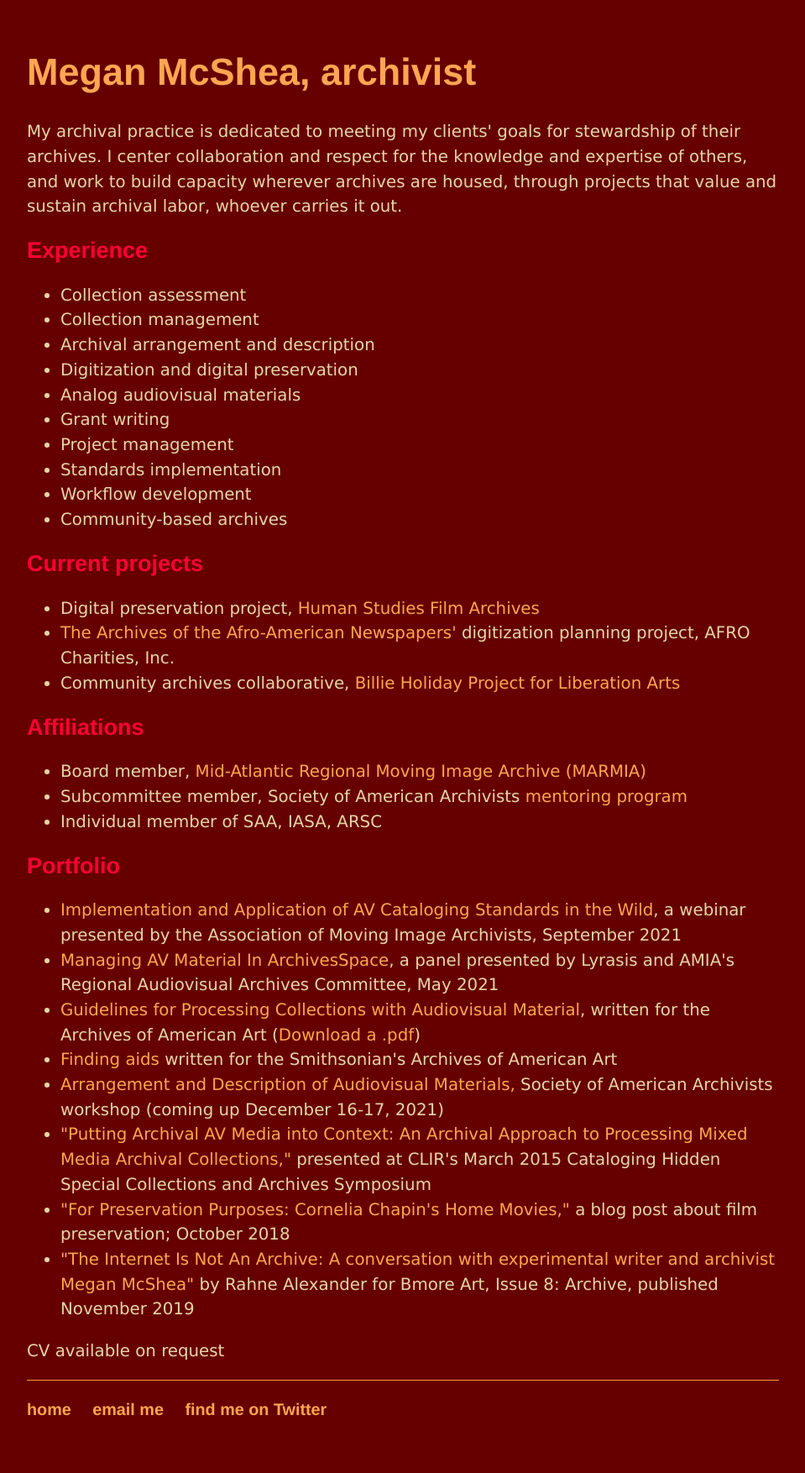
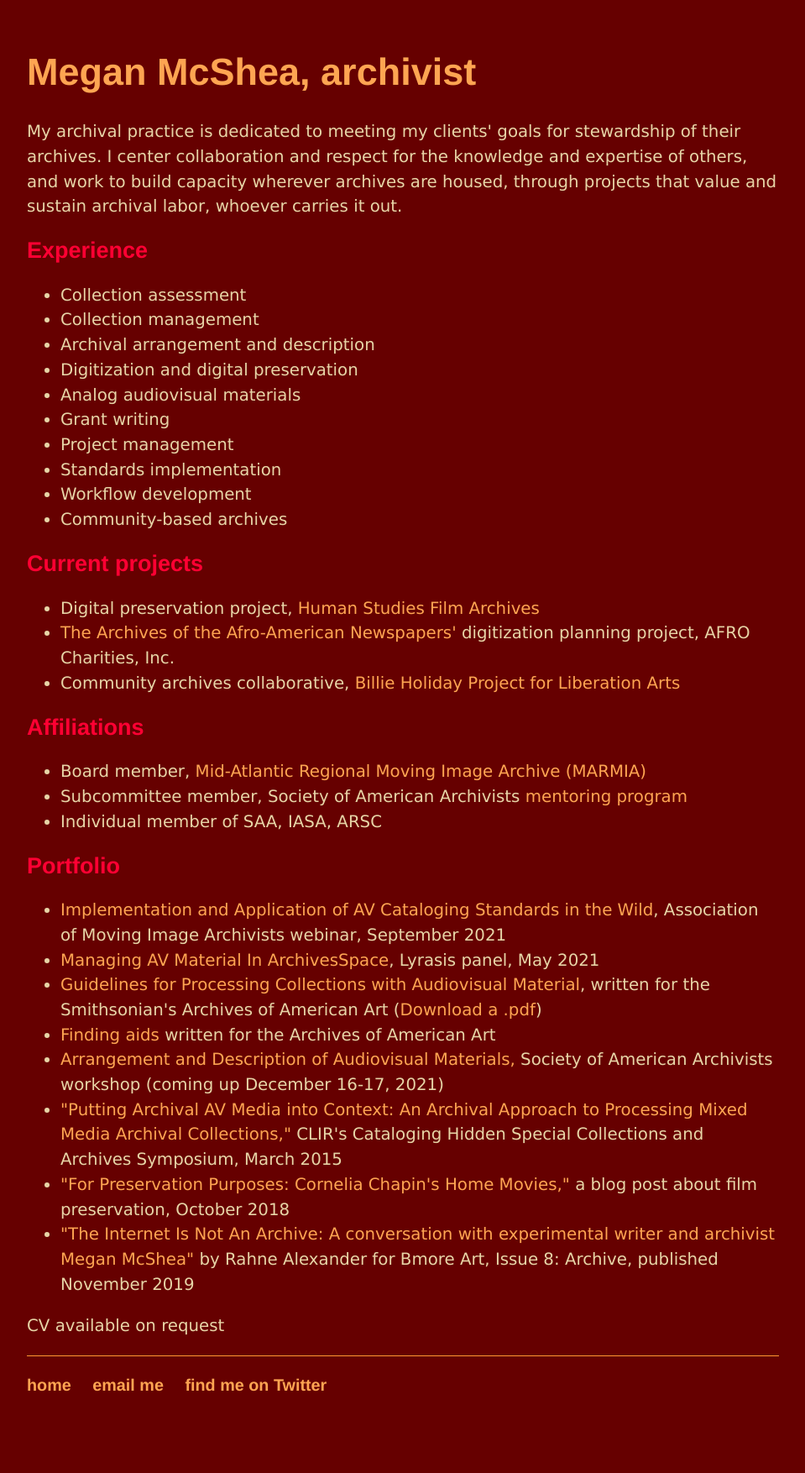
Before and after one commit to megan-mcshea/megan-mcshea.github.io, a Jekyll site: the page built from archivist.html, in a window 1280 px wide. Shown: the whole page at 84% size, without its empty margins (160-1119 px from the left). Built offline with Jekyll 4.4.1, drawn with Linux system fonts in a browser that asks for light colours; after the commit the page ends 1724 px from its top, so only the background shows below that.

Commit message:
Update archivist.html

```diff
--- a/archivist.html
+++ b/archivist.html
@@ -31,13 +31,13 @@ title: Megan McShea, archivist
 
 	<h2>Portfolio</h2>
 	<ul>
-		<li><a href="https://vimeo.com/ondemand/csitw" target="_blank">Implementation and Application of AV Cataloging Standards in the Wild</a>, a webinar presented by the Association of Moving Image Archivists, September 2021</li>
-		<li><a href="https://archivesspace.org/archives/6901" target="_blank">Managing AV Material In ArchivesSpace</a>, a panel presented by Lyrasis and AMIA's Regional Audiovisual Archives Committee, May 2021</li>
-		<li><a href="https://www.aaa.si.edu/documentation/guidelines-for-processing-collections-with-audiovisual-material" target="_blank">Guidelines for Processing Collections with Audiovisual Material</a>, written for the Archives of American Art (<a href="/AAAAVProcessingGuidelines2019.pdf" target="_blank">Download a .pdf</a>)</li>
-	<li><a href="https://sova.si.edu/search?q=%22megan+mcshea%22&f=data_source%3AArchives+of+American+Art" target="_blank">Finding aids</a> written for the Smithsonian's Archives of American Art</li>
+		<li><a href="https://vimeo.com/ondemand/csitw" target="_blank">Implementation and Application of AV Cataloging Standards in the Wild</a>, Association of Moving Image Archivists webinar, September 2021</li>
+		<li><a href="https://archivesspace.org/archives/6901" target="_blank">Managing AV Material In ArchivesSpace</a>, Lyrasis panel, May 2021</li>
+		<li><a href="https://www.aaa.si.edu/documentation/guidelines-for-processing-collections-with-audiovisual-material" target="_blank">Guidelines for Processing Collections with Audiovisual Material</a>, written for the Smithsonian's Archives of American Art (<a href="/AAAAVProcessingGuidelines2019.pdf" target="_blank">Download a .pdf</a>)</li>
+	<li><a href="https://sova.si.edu/search?q=%22megan+mcshea%22&f=data_source%3AArchives+of+American+Art" target="_blank">Finding aids</a> written for the Archives of American Art</li>
 	<li><a href="https://mysaa.archivists.org/nc__event?id=a0l5a00000EHCy9AAH" target="_blank">Arrangement and Description of Audiovisual Materials,</a> Society of American Archivists workshop (coming up December 16-17, 2021)</li>
-	<li><a href="https://www.clir.org/wp-content/uploads/sites/6/McShea.pdf" target="_blank">"Putting Archival AV Media into Context: An Archival Approach to Processing Mixed Media Archival Collections,"</a> presented at CLIR's March 2015 Cataloging Hidden Special Collections and Archives Symposium</li>
-	<li><a href="https://www.aaa.si.edu/blog/2018/10/for-preservation-purposes-cornelia-chapins-home-movies" target="_blank">"For Preservation Purposes: Cornelia Chapin's Home Movies,"</a> a blog post about film preservation; October 2018</li>
+	<li><a href="https://www.clir.org/wp-content/uploads/sites/6/McShea.pdf" target="_blank">"Putting Archival AV Media into Context: An Archival Approach to Processing Mixed Media Archival Collections,"</a> CLIR's Cataloging Hidden Special Collections and Archives Symposium, March 2015</li>
+	<li><a href="https://www.aaa.si.edu/blog/2018/10/for-preservation-purposes-cornelia-chapins-home-movies" target="_blank">"For Preservation Purposes: Cornelia Chapin's Home Movies,"</a> a blog post about film preservation, October 2018</li>
 	<li><a href="https://bmoreart.com/2020/03/the-internet-is-not-an-archive.html" target="_blank">"The Internet Is Not An Archive: A conversation with experimental writer and archivist Megan McShea"</a> by Rahne Alexander for Bmore Art, Issue 8: Archive, published November 2019</li>
 	</ul>
 
```
